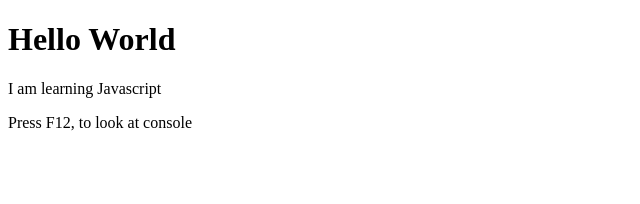
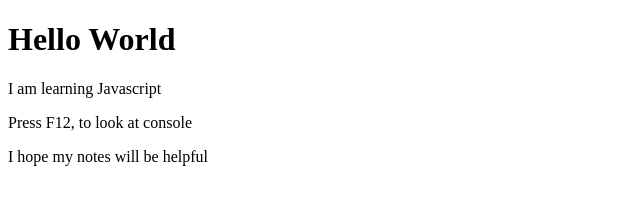
Before and after one commit to Yug1646/Javascript, a plain HTML site: page 1_index.html in a window 1280 px wide. Shown: the whole page, without its empty margins (0-640 px from the left). Drawn offline with Linux system fonts and the light colour scheme.

Commit message:
Thankyou Message

```diff
--- a/1_index.html
+++ b/1_index.html
@@ -66,5 +66,6 @@
     <h1>Hello World</h1>
     <p>I am learning Javascript</p>
     <p>Press F12, to look at console</p>
+    <p>I hope my notes will be helpful</p>
   </body>
 </html>
```
Also changed, not shown: 1 other file.
